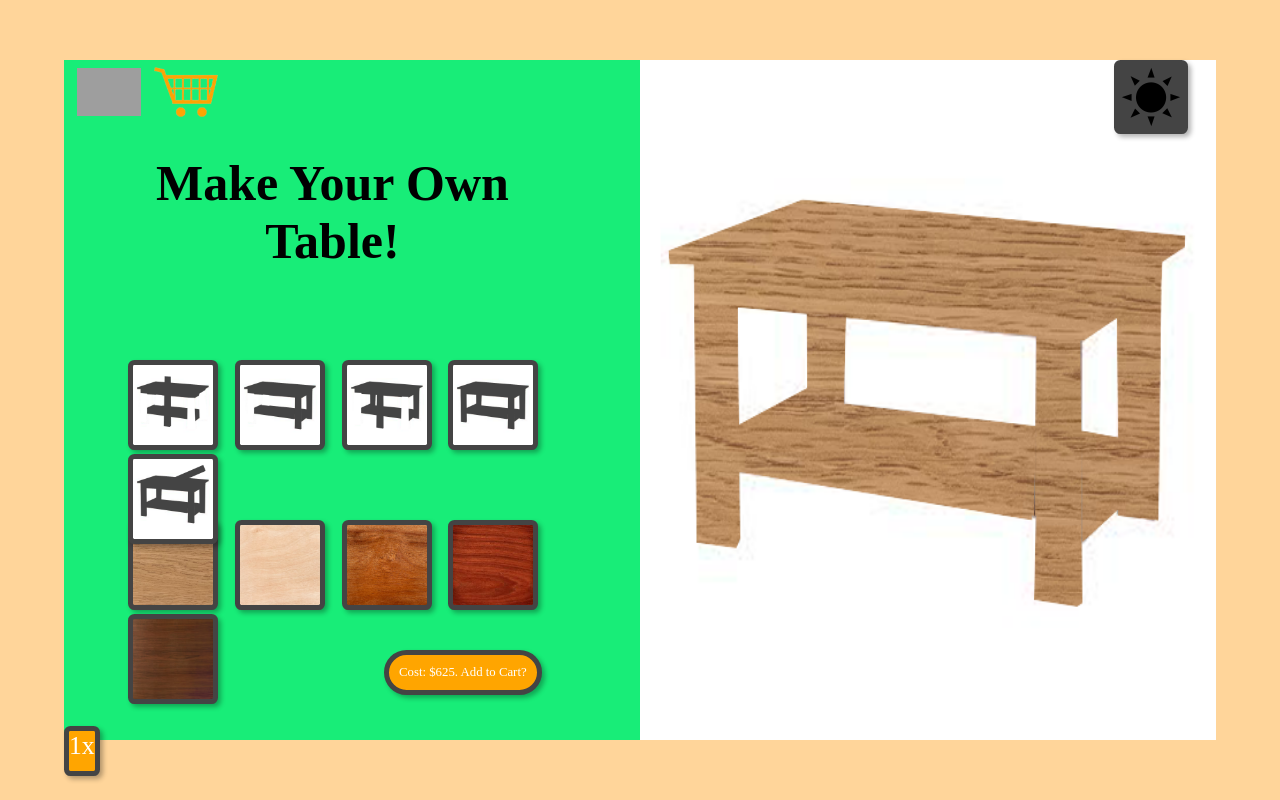
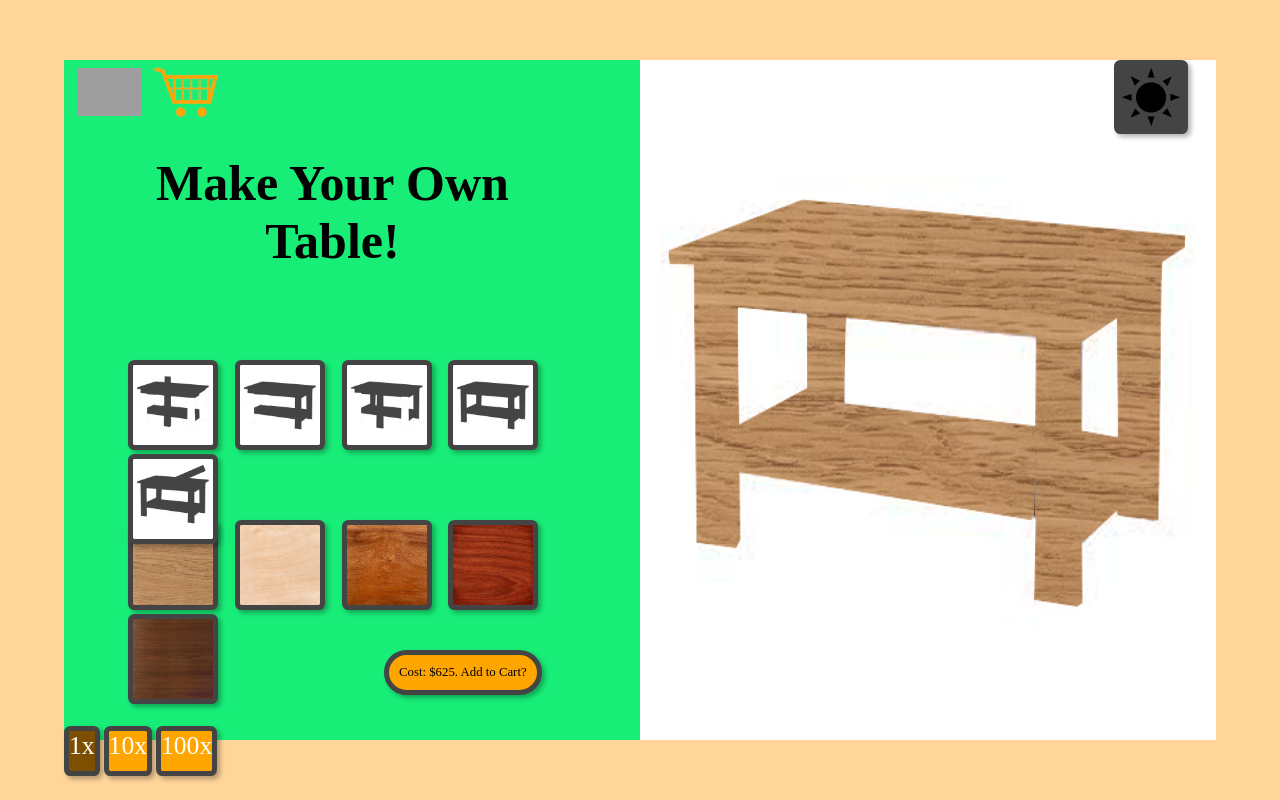
Before and after one commit to StarCoder576/Website, a website: page index.html in a window 1280 px wide. Both pictures are taken after a click on the picture 305 px from the left and 799 px from the top of the page. Drawn offline with Linux system fonts and the light colour scheme; grey boxes are pictures that could not be loaded.

Commit message:
update index.html and style.css

```diff
--- a/src/styles/css/style.css
+++ b/src/styles/css/style.css
@@ -9,7 +9,6 @@ body {
 #colorblock {
   display: inline-block;
   position: fixed;
-  color: #ffffff;
   background-color: #18ed78;
   width: 90vw;
   height: 85vh;
@@ -394,7 +393,6 @@ p.home-heading {
 .multiplier-buttons {
   width: auto;
   height: 100%;
-  margin-right: 5vw;
   text-align: center;
 
   display: inline-block;
@@ -418,3 +416,7 @@ p.home-heading {
     {transform: scale(0.9);}
 
 }
+
+#button1x {
+  background-color: rgb(124, 80, 0);
+}
```
Also changed, not shown: index.html (line endings or trailing spaces).
